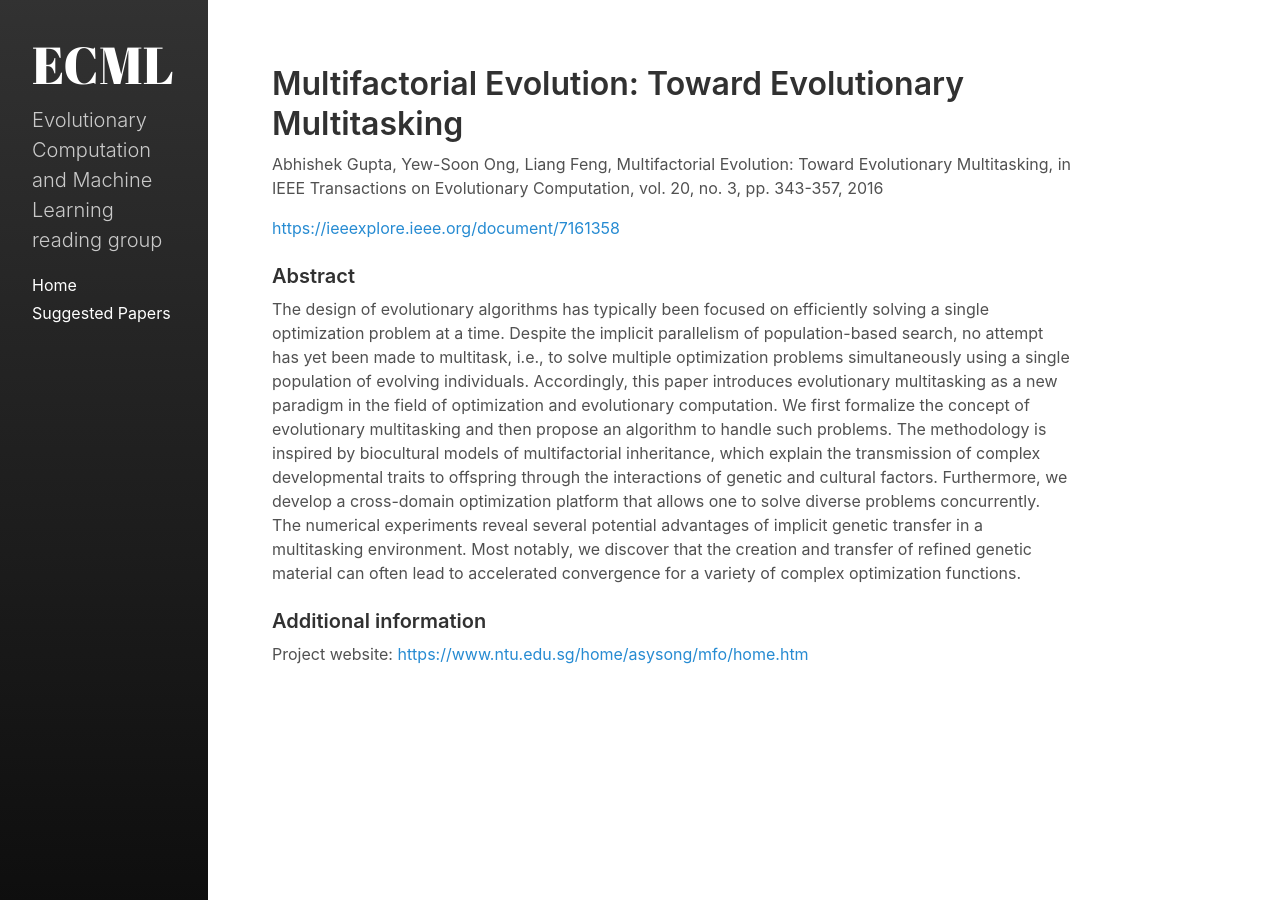
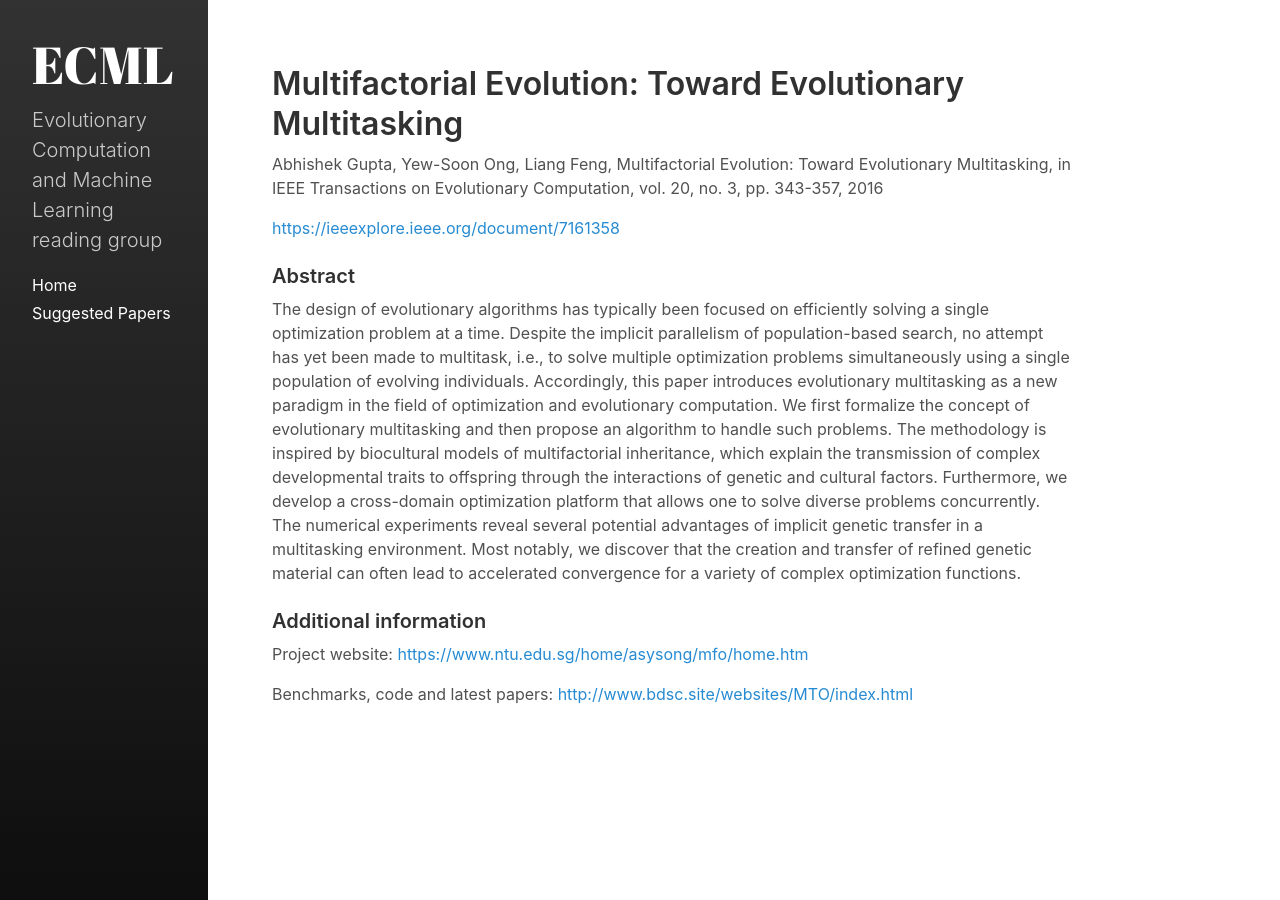
Before and after one commit to exeter-ecml/exeter-ecml.github.io, a Jekyll site: the page built from _papers/0008-multifactorial-evolution-towards-evolutionary-multitasking.md, in a window 1280 px wide. Built offline with Jekyll 4.4.1, drawn with Linux system fonts in a browser that asks for light colours.

Commit message:
Updated link on MFEA paper

```diff
--- a/_papers/0008-multifactorial-evolution-towards-evolutionary-multitasking.md
+++ b/_papers/0008-multifactorial-evolution-towards-evolutionary-multitasking.md
@@ -39,3 +39,5 @@ status: suggested
 ---
 
 Project website: <https://www.ntu.edu.sg/home/asysong/mfo/home.htm>
+
+Benchmarks, code and latest papers: <http://www.bdsc.site/websites/MTO/index.html>
```
Also changed, not shown: _meetings/2020-04-17.md (renamed from _meetings/2020-04-15.md).
